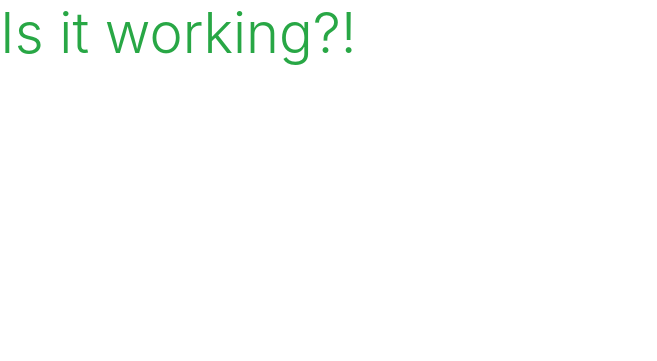
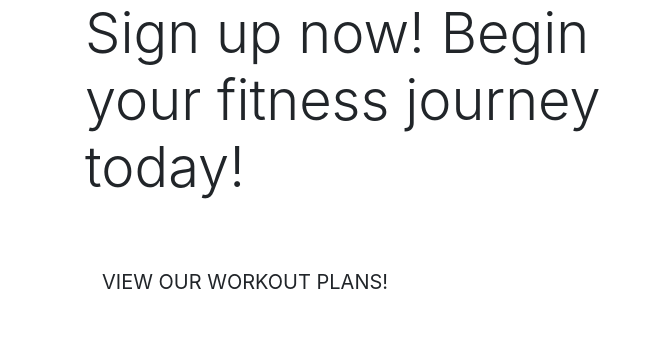
Before and after one commit to Code-Institute-Submissions/Dwain-Daniel-MS4, a Django app: page / in a window 1280 px wide. Shown: the top 361 px of the page, without its empty margins (0-657 px from the left). Run offline with Django 3.2, Linux system fonts and the light colour scheme; some libraries are stand-ins or nearby versions.

Commit message:
Added homepage content

```diff
--- a/home/templates/home/index.html
+++ b/home/templates/home/index.html
@@ -1,6 +1,26 @@
 {% extends "base.html" %}
 {% load static %}
 
+{% block page_header %}
+    <div class="container header-container">
+        <div class="row">
+            <div class="col"></div>
+        </div>
+    </div>
+{% endblock %}
+
 {% block content %}
-    <h1 class="display-4 text-success">Is it working?!</h1>
+    <div class="container h-100">
+        <div class="row h-100">
+            <div class="col-7 col-md-6 my-auto">
+                <h1 class="display-4 logo-font text-black">Sign up now! Begin your fitness journey today!
+                </h1>
+                <div class="my-5">
+                    <h4>
+                        <a href="" class="shop-workouts-button btn btn-lg rounded-0 text-uppercase py-3">View our workout plans!</a>
+                    </h4>
+                </div>
+            </div>
+        </div>
+    </div>
 {% endblock %}
```
Also changed, not shown: power_gym/settings.py (line endings or trailing spaces).
